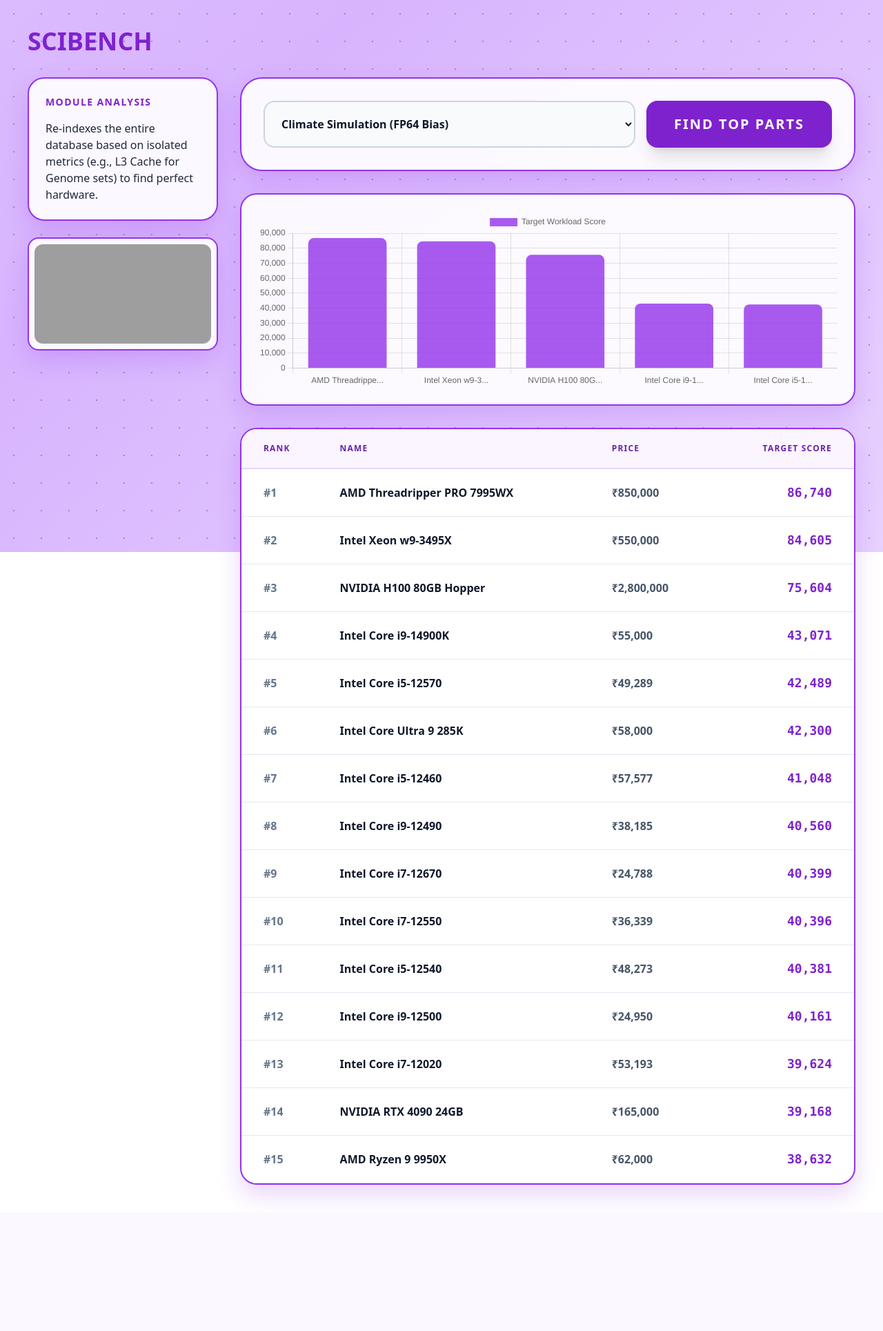
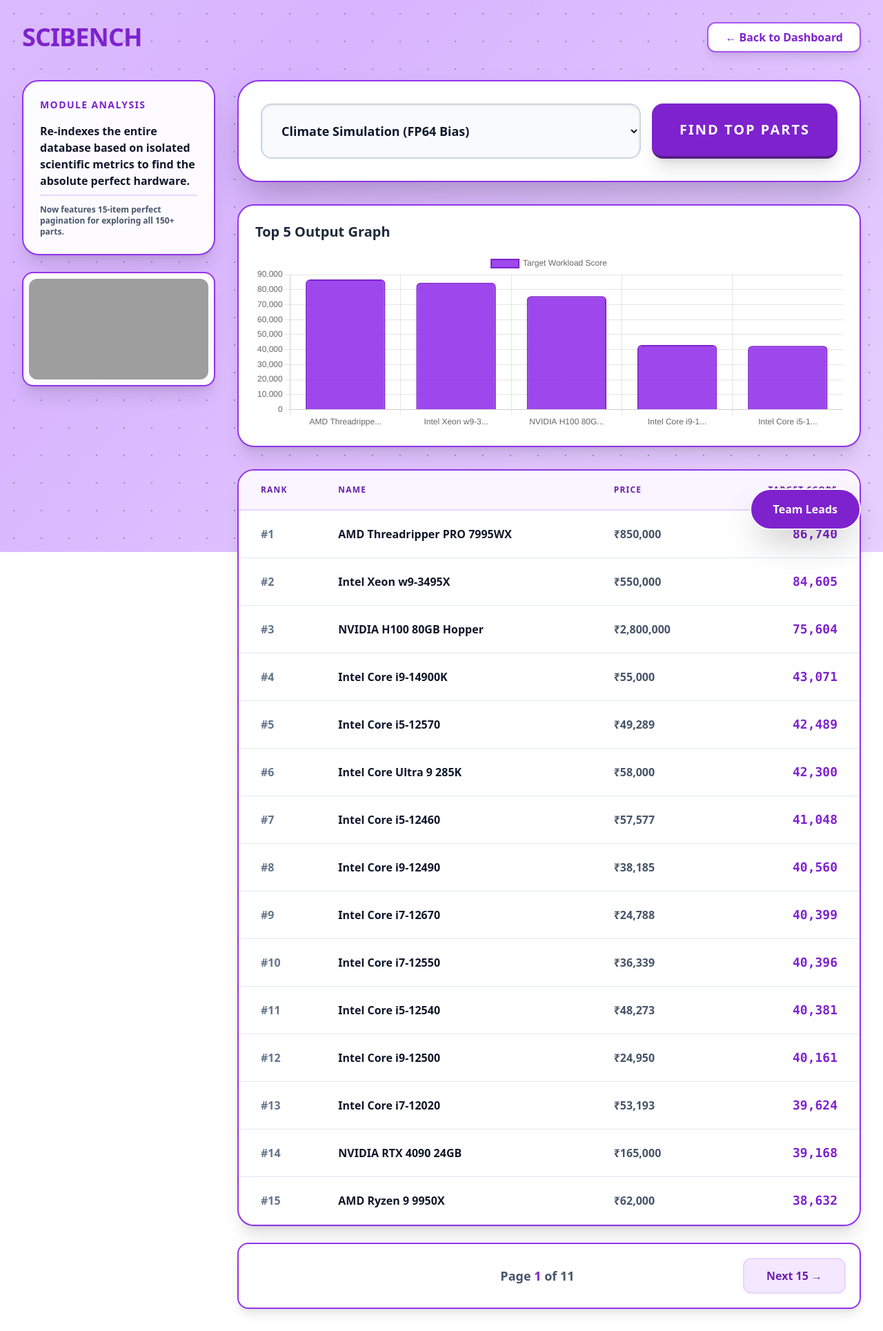
Before and after one commit to rgopesh07-png/scibench_final, a Flask app: page /wizard in a window 1280 px wide. Shown: the whole page at 69% size. Before the commit the page ends 1733 px from the top, so only its background shows below. Run offline with Flask 3, Linux system fonts and the light colour scheme; data comes from the database, SQL or seed files in the repository; some libraries are stand-ins or nearby versions; grey boxes are pictures that could not be loaded.

Commit message:
Update wizard.html

```diff
--- a/templates/wizard.html
+++ b/templates/wizard.html
@@ -6,49 +6,55 @@
     <script src="https://cdn.tailwindcss.com"></script>
     <script src="https://cdn.jsdelivr.net/npm/chart.js"></script>
     <style>
-        body { margin: 0; font-family: system-ui, sans-serif; color: #0f172a; }
+        body { margin: 0; font-family: system-ui, sans-serif; color: #0f172a; overflow-x: hidden; }
         .bg-vibrant-ambient { position: fixed; inset: 0; z-index: -2; background: linear-gradient(-45deg, #f3e8ff, #d8b4fe, #e9d5ff, #f3e8ff); background-size: 400% 400%; animation: ambientLight 15s ease infinite; }
         @keyframes ambientLight { 0% { background-position: 0% 50%; } 50% { background-position: 100% 50%; } 100% { background-position: 0% 50%; } }
         .star-pattern { position: fixed; inset: 0; z-index: -1; opacity: 0.6; background-image: radial-gradient(#64748b 1px, transparent 1px); background-size: 40px 40px; }
-        .vibrant-glass { background: rgba(255, 255, 255, 0.9); backdrop-filter: blur(20px); border: 2px solid #9333ea; box-shadow: 0 15px 35px rgba(147, 51, 234, 0.2); }
+        .vibrant-glass { background: rgba(255, 255, 255, 0.95); backdrop-filter: blur(20px); border: 2px solid #9333ea; box-shadow: 0 15px 35px rgba(147, 51, 234, 0.2); }
     </style>
 </head>
-<body class="p-6 md:p-10 relative">
+<body class="p-8 relative min-h-screen">
     <div class="bg-vibrant-ambient"></div><div class="star-pattern"></div>
-    <a href="/" class="text-4xl font-black text-purple-700 mb-8 block w-max hover:scale-105 transition-transform">SCIBENCH</a>
+
+    <header class="flex justify-between items-center mb-10 max-w-7xl mx-auto">
+        <a href="/" class="text-4xl font-black text-purple-700 hover:scale-105 transition-transform tracking-tight">SCIBENCH</a>
+        <a href="/" class="bg-white border-2 border-purple-500 text-purple-700 font-bold py-2 px-6 rounded-xl shadow-lg hover:bg-purple-50 transition-colors">← Back to Dashboard</a>
+    </header>
 
     <div class="max-w-7xl mx-auto grid grid-cols-1 lg:grid-cols-4 gap-8">
         <aside class="lg:col-span-1 space-y-6">
-            <div class="vibrant-glass p-6 rounded-3xl">
+            <div class="vibrant-glass p-6 rounded-3xl shadow-xl">
                 <h3 class="text-purple-700 font-black uppercase tracking-widest text-sm mb-4">Module Analysis</h3>
-                <p class="text-slate-800 font-medium">Re-indexes the entire database based on isolated metrics (e.g., L3 Cache for Genome sets) to find perfect hardware.</p>
+                <p class="text-slate-900 font-bold mb-2">Re-indexes the entire database based on isolated scientific metrics to find the absolute perfect hardware.</p>
+                <p class="text-xs text-slate-600 font-bold border-t-2 border-purple-200 pt-3">Now features 15-item perfect pagination for exploring all 150+ parts.</p>
             </div>
-            <div class="vibrant-glass p-2 rounded-2xl">
+            <div class="vibrant-glass p-2 rounded-2xl shadow-xl">
                 <iframe class="w-full aspect-video rounded-xl" src="https://www.youtube.com/embed/E9O_4MLmBzc" frameborder="0" allowfullscreen></iframe>
             </div>
         </aside>
 
         <div class="lg:col-span-3">
-            <form method="POST" class="vibrant-glass p-8 rounded-[2rem] mb-8 flex flex-col md:flex-row gap-4">
-                <select name="task" required class="flex-grow bg-slate-50 p-5 rounded-2xl text-slate-900 font-bold outline-none border-2 border-slate-300 focus:border-purple-600">
+            <form method="POST" class="vibrant-glass p-8 rounded-[2rem] mb-8 flex flex-col md:flex-row gap-4 bg-white shadow-2xl">
+                <select name="task" required class="flex-grow bg-slate-50 p-6 rounded-2xl text-slate-900 font-black outline-none border-2 border-slate-300 focus:border-purple-600 text-lg shadow-inner">
                     <option value="climate" {% if task=='climate' %}selected{% endif %}>Climate Simulation (FP64 Bias)</option>
                     <option value="genome" {% if task=='genome' %}selected{% endif %}>Genome Sequencing (L3 Cache Bias)</option>
                     <option value="phy" {% if task=='phy' %}selected{% endif %}>Physics Rendering (CUDA Bias)</option>
                 </select>
-                <button type="submit" class="bg-purple-700 px-10 py-5 rounded-2xl font-black text-xl text-white hover:bg-purple-800 shadow-xl tracking-widest">FIND TOP PARTS</button>
+                <button type="submit" class="bg-purple-700 px-10 py-6 rounded-2xl font-black text-xl text-white hover:bg-purple-800 shadow-xl tracking-widest border-b-4 border-purple-900 transition-colors whitespace-nowrap">FIND TOP PARTS</button>
             </form>
 
             {% if res %}
-            <div class="vibrant-glass p-6 rounded-3xl mb-8">
+            <div class="vibrant-glass p-6 rounded-3xl mb-8 bg-white shadow-xl">
+                <h3 class="font-black text-slate-800 mb-4 text-xl">Top 5 Output Graph</h3>
                 <div class="w-full h-64 relative"><canvas id="wizardChart"></canvas></div>
             </div>
 
-            <div class="vibrant-glass rounded-3xl overflow-hidden bg-white">
+            <div class="vibrant-glass rounded-3xl overflow-hidden bg-white shadow-xl mb-6">
                 <table class="w-full text-left border-collapse">
-                    <tr class="bg-purple-50 text-xs text-purple-800 uppercase tracking-widest border-b-2 border-purple-200"><th class="p-5 pl-8">Rank</th><th class="p-5">Name</th><th class="p-5">Price</th><th class="p-5 pr-8 text-right">Target Score</th></tr>
+                    <tr class="bg-purple-50 text-xs text-purple-800 uppercase font-black tracking-widest border-b-2 border-purple-200"><th class="p-5 pl-8">Rank</th><th class="p-5">Name</th><th class="p-5">Price</th><th class="p-5 pr-8 text-right">Target Score</th></tr>
                     {% for r in res %}
                     <tr class="border-b border-slate-200 hover:bg-purple-50 transition-colors">
-                        <td class="p-5 pl-8 font-bold text-slate-500">#{{ loop.index }}</td>
+                        <td class="p-5 pl-8 font-black text-slate-500">#{{ (page - 1) * 15 + loop.index }}</td>
                         <td class="p-5 font-black text-slate-900">{{ r.name }}</td>
                         <td class="p-5 font-bold text-slate-600">₹{{ "{:,}".format(r.price) }}</td>
                         <td class="p-5 pr-8 text-purple-700 font-mono font-black text-lg text-right">{{ "{:,}".format(r.score) }}</td>
@@ -57,13 +63,32 @@
                 </table>
             </div>
 
+            <div class="flex justify-between items-center vibrant-glass p-5 rounded-2xl bg-white shadow-lg">
+                {% if page > 1 %}
+                <a href="?page={{ page-1 }}&task={{ task }}" class="px-8 py-3 bg-purple-100 text-purple-800 rounded-xl font-black hover:bg-purple-200 transition-colors border-2 border-purple-200">← Prev 15</a>
+                {% else %}<div class="px-8 py-3 opacity-0">Spacer</div>{% endif %}
+
+                <span class="text-slate-600 font-black text-lg">Page <span class="text-purple-700">{{ page }}</span> of {{ total_pages }}</span>
+
+                {% if page < total_pages %}
+                <a href="?page={{ page+1 }}&task={{ task }}" class="px-8 py-3 bg-purple-100 text-purple-800 rounded-xl font-black hover:bg-purple-200 transition-colors border-2 border-purple-200">Next 15 →</a>
+                {% else %}<div class="px-8 py-3 opacity-0">Spacer</div>{% endif %}
+            </div>
+
             <script>
                 const dataRaw = {{ res | tojson | safe }}.slice(0, 5);
                 new Chart(document.getElementById('wizardChart'), {
                     type: 'bar',
                     data: {
                         labels: dataRaw.map(d => d.name.substring(0, 15) + '...'),
-                        datasets: [{ label: 'Target Workload Score', data: dataRaw.map(d => d.score), backgroundColor: 'rgba(147, 51, 234, 0.8)', borderRadius: 8 }]
+                        datasets: [{
+                            label: 'Target Workload Score',
+                            data: dataRaw.map(d => d.score),
+                            backgroundColor: 'rgba(147, 51, 234, 0.9)',
+                            borderRadius: 6,
+                            borderColor: '#7e22ce',
+                            borderWidth: 2
+                        }]
                     },
                     options: { responsive: true, maintainAspectRatio: false }
                 });
@@ -71,5 +96,20 @@
             {% endif %}
         </div>
     </div>
+
+    <button onclick="document.getElementById('devModal').classList.remove('hidden')" class="fixed bottom-8 right-8 bg-purple-700 text-white font-black py-4 px-8 rounded-full shadow-2xl z-40 hover:scale-110 border-2 border-white transition-all">Team Leads</button>
+    <div id="devModal" class="hidden fixed inset-0 bg-slate-900/60 backdrop-blur-md z-50 flex items-center justify-center transition-all">
+        <div class="bg-white p-10 rounded-[2.5rem] shadow-2xl max-w-sm w-full relative border-4 border-purple-600">
+            <button onclick="document.getElementById('devModal').classList.add('hidden')" class="absolute top-6 right-8 text-3xl text-slate-400 hover:text-slate-800 font-bold">&times;</button>
+            <h3 class="font-black text-3xl mb-8 text-purple-700">Project Leads</h3>
+            <ul class="space-y-4 font-black text-slate-800 text-lg">
+                <li class="flex items-center gap-3"><span class="w-3 h-3 rounded-full bg-blue-500 shadow-md"></span>Gopesh Rajput</li>
+                <li class="flex items-center gap-3"><span class="w-3 h-3 rounded-full bg-cyan-500 shadow-md"></span>Piyush Datt</li>
+                <li class="flex items-center gap-3"><span class="w-3 h-3 rounded-full bg-emerald-500 shadow-md"></span>Abhinandan Singla</li>
+                <li class="flex items-center gap-3"><span class="w-3 h-3 rounded-full bg-purple-500 shadow-md"></span>Garvit Wadhadwan</li>
+                <li class="flex items-center gap-3"><span class="w-3 h-3 rounded-full bg-orange-500 shadow-md"></span>Gaurav Sharma</li>
+            </ul>
+        </div>
+    </div>
 </body>
 </html>
```
